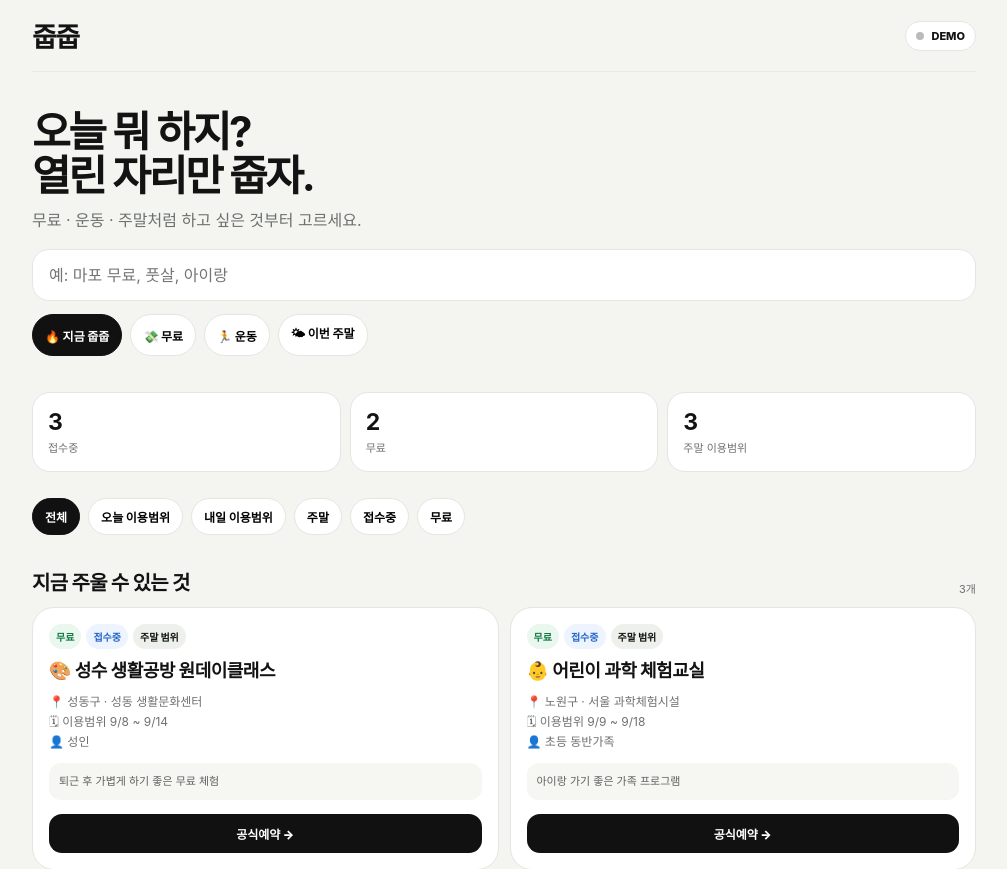
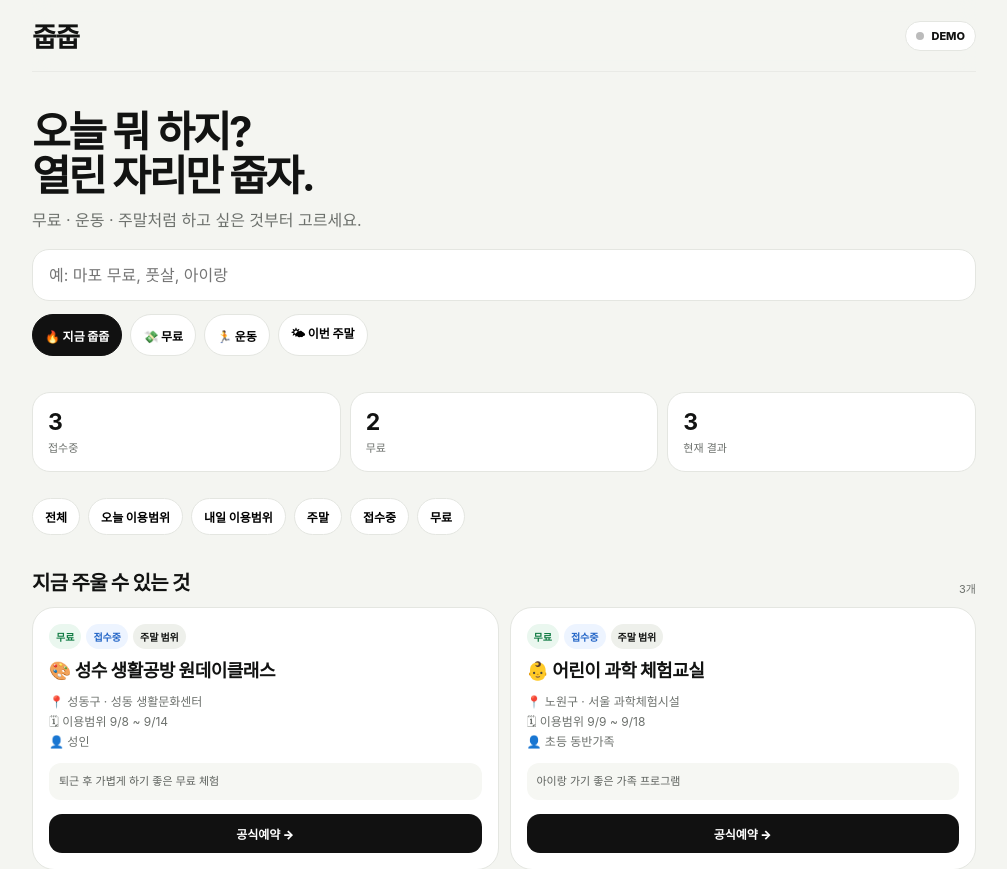
Before and after one commit to leeseunghun123/joopjoop, a Next.js app: page / in a window 1280 px wide. Shown: the top 869 px of the page, without its empty margins (136-1143 px from the left). Built offline with nearby package versions, Linux system fonts and the light colour scheme.

Commit message:
Make reservation filters reflect selected results

```diff
--- a/app/page.js
+++ b/app/page.js
@@ -60,6 +60,7 @@ export default function Home() {
   const [query, setQuery] = useState("");
   const [intent, setIntent] = useState("all");
   const [time, setTime] = useState("all");
+  const [quickFilter, setQuickFilter] = useState("all");
   const [loading, setLoading] = useState(true);
   const [loadError, setLoadError] = useState("");
 
@@ -109,10 +110,29 @@ export default function Home() {
   }, [rows, query, intent, time]);
 
   const stats = {
-    open: rows.filter(isOpen).length,
-    free: rows.filter((x) => x.free).length,
-    weekend: rows.filter(inWeekend).length
+    open: filtered.filter(isOpen).length,
+    free: filtered.filter((x) => x.free).length,
+    total: filtered.length
   };
+
+  function selectQuickFilter(value) {
+    const filters = {
+      all: { intent: "all", time: "open" },
+      free: { intent: "free", time: "all" },
+      sport: { intent: "sport", time: "all" },
+      weekend: { intent: "all", time: "weekend" }
+    };
+
+    setQuickFilter(value);
+    setIntent(filters[value].intent);
+    setTime(filters[value].time);
+  }
+
+  function selectDetailFilter(value) {
+    setQuickFilter("custom");
+    setIntent("all");
+    setTime(value);
+  }
 
   return (
     <main className="shell">
@@ -145,8 +165,8 @@ export default function Home() {
           ].map(([value, label]) => (
             <button
               key={value}
-              className={intent === value ? "active" : ""}
-              onClick={() => setIntent(value)}
+              className={quickFilter === value ? "active" : ""}
+              onClick={() => selectQuickFilter(value)}
             >
               {label}
             </button>
@@ -157,7 +177,7 @@ export default function Home() {
       <section className="stats">
         <div><b>{stats.open}</b><span>접수중</span></div>
         <div><b>{stats.free}</b><span>무료</span></div>
-        <div><b>{stats.weekend}</b><span>주말 이용범위</span></div>
+        <div><b>{stats.total}</b><span>현재 결과</span></div>
       </section>
 
       <section className="filters">
@@ -170,9 +190,9 @@ export default function Home() {
           ["free", "무료"]
         ].map(([value, label]) => (
           <button
-            key={value}
-            className={time === value ? "active" : ""}
-            onClick={() => setTime(value)}
+              key={value}
+              className={quickFilter === "custom" && time === value ? "active" : ""}
+              onClick={() => selectDetailFilter(value)}
           >
             {label}
           </button>
```
